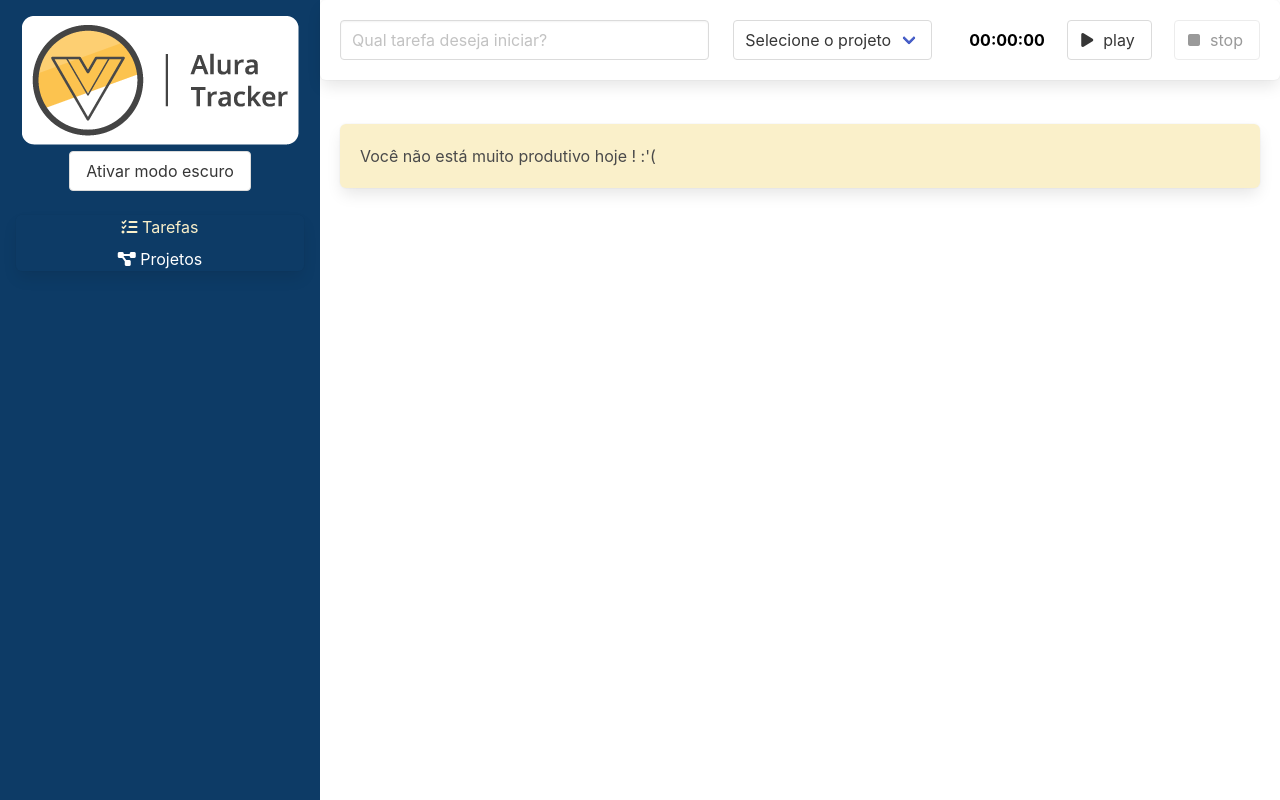
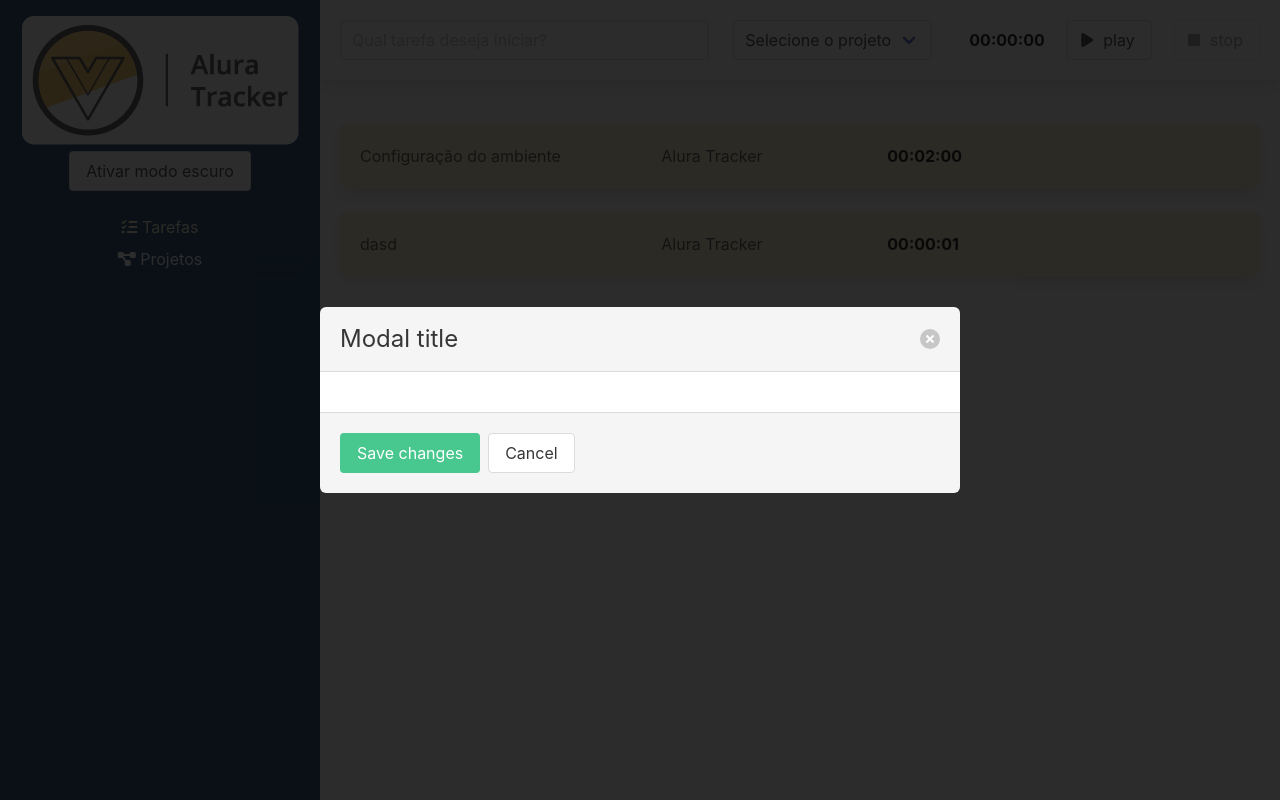
Before and after one commit to pedrojose06/AluraTracker, a Vue app: page / in a window 1280 px wide. Built offline with nearby package versions, Linux system fonts and the light colour scheme; data requests are answered from the project's data file.

Commit message:
Criando tarefas com comunicação da API

```diff
--- a/db.json
+++ b/db.json
@@ -4,5 +4,25 @@
       "id": 1,
       "nome": "Alura Tracker"
     }
+  ],
+  "tarefas": [
+    {
+      "id": 1,
+      "duracaoSegundos": 120,
+      "descricao": "Configuração do ambiente",
+      "projeto": {
+        "id": 1,
+        "nome": "Alura Tracker"
+      }
+    },
+    {
+      "duracaoSegundos": 1,
+      "descricao": "dasd",
+      "projeto": {
+        "id": 1,
+        "nome": "Alura Tracker"
+      },
+      "id": 2
+    }
   ]
 }
--- a/src/store/index.ts
+++ b/src/store/index.ts
@@ -1,13 +1,15 @@
 import IProjeto from "@/Interfaces/IProjeto";
 import { createStore, Store, useStore as vuexUseStore } from "vuex";
 import { InjectionKey } from "vue";
-import { ADICIONA_PROJETO, DEFINIR_PROJETOS, EDITA_PROJETO, EXCLUIR_PROJETO, NOTIFICAR } from "./tipos-mutacoes";
+import { ADICIONA_PROJETO, ADICIONA_TAREFA, DEFINIR_PROJETOS, DEFINIR_TAREFAS, EDITA_PROJETO, EXCLUIR_PROJETO, NOTIFICAR } from "./tipos-mutacoes";
 import { INotificacao  } from "@/Interfaces/INotificacao";
-import { OBTER_PROJETOS, CADASTRAR_PROJETO, ALTERAR_PROJETO, DELETAR_PROJETO } from "./tipos-acoes";
+import { OBTER_PROJETOS, CADASTRAR_PROJETO, ALTERAR_PROJETO, DELETAR_PROJETO, OBTER_TAREFAS, CADASTRAR_TAREFA } from "./tipos-acoes";
 import http from '@/http'
+import ITarefa from "@/Interfaces/ITarefa";
 
 interface Estado {
     projetos: IProjeto[],
+    tarefas: ITarefa[],
     notificacoes: INotificacao[],
 }
 
@@ -15,6 +17,7 @@
 
 export const store = createStore<Estado>({
     state: {
+        tarefas: [],
         projetos: [],
         notificacoes: []
     },
@@ -26,6 +29,9 @@
             } as IProjeto
             state.projetos.push(projeto)
         },
+        [ADICIONA_TAREFA](state, tarefa: ITarefa) {
+            state.tarefas.push(tarefa)
+        },
         [EDITA_PROJETO](state, projeto: IProjeto) {
             const index = state.projetos.findIndex(proj => proj.id == projeto.id)
             state.projetos[index] = projeto
@@ -35,6 +41,9 @@
         },
         [DEFINIR_PROJETOS](state, projetos: IProjeto[]) {
             state.projetos = projetos
+        },
+        [DEFINIR_TAREFAS](state, tarefas: ITarefa[]) {
+            state.tarefas = tarefas
         },
         [NOTIFICAR](state, novaNotificacao: INotificacao){
             novaNotificacao.id = new Date().getTime()
@@ -61,7 +70,16 @@
             return http.delete(`/projetos/${id}`)
                 .then(() => this.commit(EXCLUIR_PROJETO, id)
                 )
-        }
+        },
+        [OBTER_TAREFAS] ({ commit }) {
+            http.get('tarefas')
+                .then(resposta => commit(DEFINIR_TAREFAS, resposta.data))
+
+        },
+        [CADASTRAR_TAREFA] ({ commit }, tarefa: ITarefa) {
+            return http.post(`/tarefas`, tarefa)
+                .then(resposta => commit(ADICIONA_TAREFA, resposta.data))
+       },
     }
 })
 
--- a/src/store/tipos-acoes.ts
+++ b/src/store/tipos-acoes.ts
@@ -2,3 +2,6 @@
 export const CADASTRAR_PROJETO = "CADASTRAR_PROJETO"
 export const ALTERAR_PROJETO = "ALTERAR_PROJETO"
 export const DELETAR_PROJETO = "DELETAR_PROJETO"
+
+export const OBTER_TAREFAS = "OBTER_TAREFAS"
+export const CADASTRAR_TAREFA = "CADASTRAR_TAREFA"
--- a/src/store/tipos-mutacoes.ts
+++ b/src/store/tipos-mutacoes.ts
@@ -4,3 +4,6 @@
 export const DEFINIR_PROJETOS = 'DEFINIR_PROJETOS'
 
 export const NOTIFICAR = 'NOTIFICAR'
+
+export const DEFINIR_TAREFAS = 'DEFINIR_TAREFAS'
+export const ADICIONA_TAREFA = 'ADICIONA_TAREFA'
--- a/src/views/Tarefas.vue
+++ b/src/views/Tarefas.vue
@@ -4,11 +4,23 @@
 		<BoxVue v-if="listaVazia">
 			<div> Você não está muito produtivo hoje ! :'( </div>
 		</BoxVue>
-		<TarefaVue
-			v-for="(tarefa, index) in tarefas"
-			:key="index"
-			:tarefa="tarefa"
-		/>
+		<TarefaVue v-for="(tarefa, index) in tarefas" :key="index" :tarefa="tarefa" />
+		<div class="modal is-active">
+			<div class="modal-background"></div>
+			<div class="modal-card">
+				<header class="modal-card-head">
+					<p class="modal-card-title">Modal title</p>
+					<button class="delete" aria-label="close"></button>
+				</header>
+				<section class="modal-card-body">
+					<!-- Content ... -->
+				</section>
+				<footer class="modal-card-foot">
+					<button class="button is-success">Save changes</button>
+					<button class="button">Cancel</button>
+				</footer>
+			</div>
+		</div>
 	</div>
 </template>
 
@@ -17,7 +29,10 @@
 import FormularioVue from '../components/Formulario.vue';
 import TarefaVue from '../components/Tarefa.vue';
 import BoxVue from '../components/Box.vue';
-	import ITarefa from '../Interfaces/ITarefa';
+import { useStore } from '@/store';
+import { CADASTRAR_TAREFA, OBTER_PROJETOS, OBTER_TAREFAS } from '@/store/tipos-acoes';
+import { computed } from '@vue/reactivity';
+import ITarefa from '@/Interfaces/ITarefa';
 
 
 export default defineComponent({
@@ -27,14 +42,9 @@
 		TarefaVue,
 		BoxVue,
 	},
-		data() {
-			return {
-				tarefas: [] as ITarefa[],
-			}
-		},
 	methods: {
-			salvarTarefa(tarefa: ITarefa) {
-				this.tarefas.push(tarefa);
+		salvarTarefa(tarefa: ITarefa): void {
+			this.store.dispatch(CADASTRAR_TAREFA, tarefa);
 		},
 	},
 	computed: {
@@ -42,5 +52,14 @@
 			return this.tarefas.length === 0;
 		}
 	},
+	setup() {
+		const store = useStore()
+		store.dispatch(OBTER_TAREFAS)
+		store.dispatch(OBTER_PROJETOS)
+		return {
+			tarefas: computed(() => store.state.tarefas),
+			store
+		}
+	}
 });
 </script>
```
Lines whose indentation alone changed are shown as unchanged.
